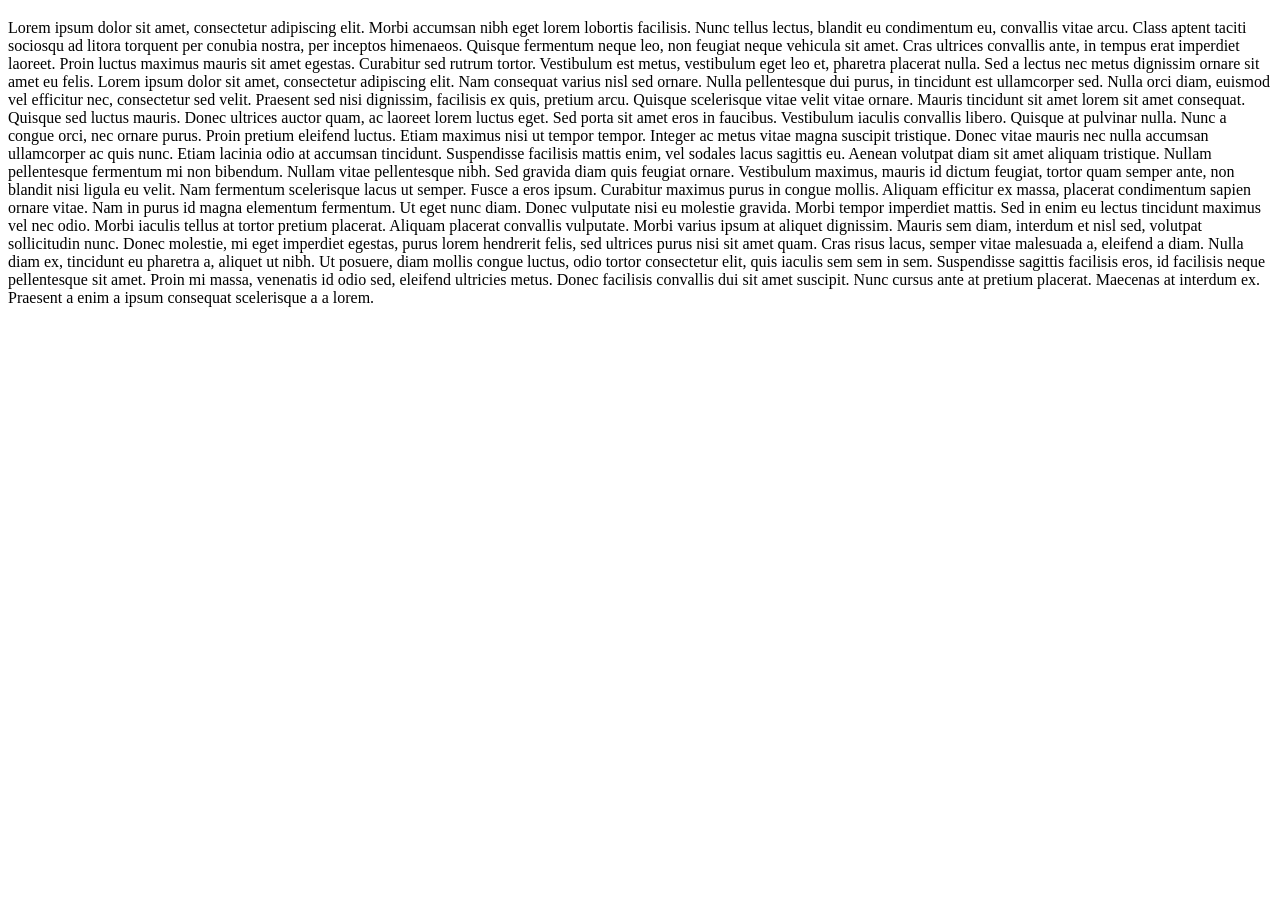
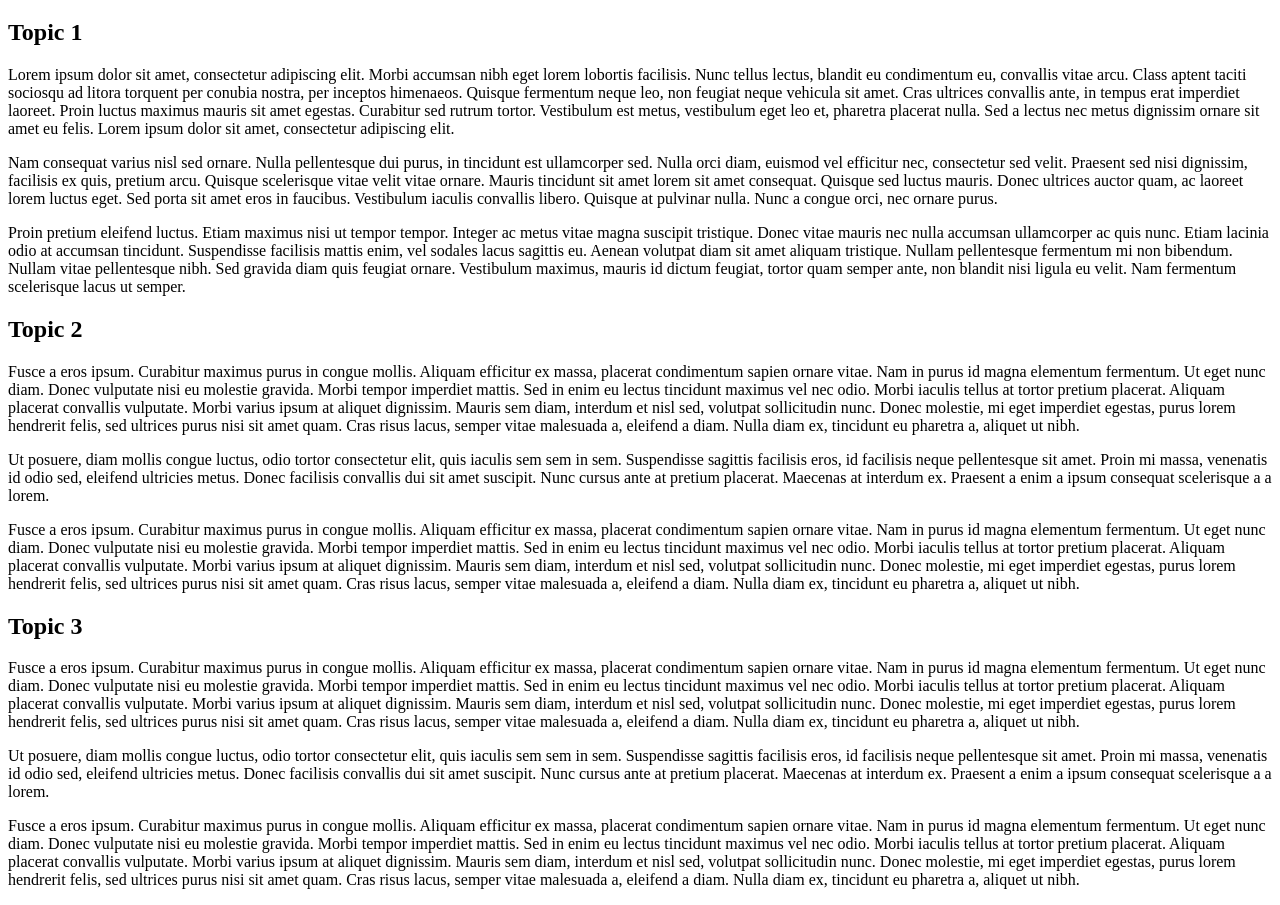
Before and after one commit to VazzolerMatheus/itc134-wn19-whitepaper-webpage, a plain HTML site: page index.html in a window 1280 px wide. Shown: the part 123-1028 px from the top of the page. Before the commit the page ends 800 px from the top, so only its background shows below. Drawn offline with Linux system fonts and the light colour scheme.

Commit message:
Fixes paragraphs and adds more headinds

```diff
--- a/index.html
+++ b/index.html
@@ -1,5 +1,5 @@
 <html>
-
+<html lang="en">
     <head>
         <meta charset="utf-8">
 
@@ -21,15 +21,32 @@
 
         <h1>Crypto Currency</h1>
 
-        <p1>Lorem ipsum dolor sit amet, consectetur adipiscing elit. Morbi accumsan nibh eget lorem lobortis facilisis. Nunc tellus lectus, blandit eu condimentum eu, convallis vitae arcu. Class aptent taciti sociosqu ad litora torquent per conubia nostra, per inceptos himenaeos. Quisque fermentum neque leo, non feugiat neque vehicula sit amet. Cras ultrices convallis ante, in tempus erat imperdiet laoreet. Proin luctus maximus mauris sit amet egestas. Curabitur sed rutrum tortor. Vestibulum est metus, vestibulum eget leo et, pharetra placerat nulla. Sed a lectus nec metus dignissim ornare sit amet eu felis. Lorem ipsum dolor sit amet, consectetur adipiscing elit.</p1>
 
-        <p2>Nam consequat varius nisl sed ornare. Nulla pellentesque dui purus, in tincidunt est ullamcorper sed. Nulla orci diam, euismod vel efficitur nec, consectetur sed velit. Praesent sed nisi dignissim, facilisis ex quis, pretium arcu. Quisque scelerisque vitae velit vitae ornare. Mauris tincidunt sit amet lorem sit amet consequat. Quisque sed luctus mauris. Donec ultrices auctor quam, ac laoreet lorem luctus eget. Sed porta sit amet eros in faucibus. Vestibulum iaculis convallis libero. Quisque at pulvinar nulla. Nunc a congue orci, nec ornare purus.</p2>
+        <h2>Topic 1</h2>
 
-        <p3>Proin pretium eleifend luctus. Etiam maximus nisi ut tempor tempor. Integer ac metus vitae magna suscipit tristique. Donec vitae mauris nec nulla accumsan ullamcorper ac quis nunc. Etiam lacinia odio at accumsan tincidunt. Suspendisse facilisis mattis enim, vel sodales lacus sagittis eu. Aenean volutpat diam sit amet aliquam tristique. Nullam pellentesque fermentum mi non bibendum. Nullam vitae pellentesque nibh. Sed gravida diam quis feugiat ornare. Vestibulum maximus, mauris id dictum feugiat, tortor quam semper ante, non blandit nisi ligula eu velit. Nam fermentum scelerisque lacus ut semper.</p3>
+        <p>Lorem ipsum dolor sit amet, consectetur adipiscing elit. Morbi accumsan nibh eget lorem lobortis facilisis. Nunc tellus lectus, blandit eu condimentum eu, convallis vitae arcu. Class aptent taciti sociosqu ad litora torquent per conubia nostra, per inceptos himenaeos. Quisque fermentum neque leo, non feugiat neque vehicula sit amet. Cras ultrices convallis ante, in tempus erat imperdiet laoreet. Proin luctus maximus mauris sit amet egestas. Curabitur sed rutrum tortor. Vestibulum est metus, vestibulum eget leo et, pharetra placerat nulla. Sed a lectus nec metus dignissim ornare sit amet eu felis. Lorem ipsum dolor sit amet, consectetur adipiscing elit.</p>
 
-        <p4>Fusce a eros ipsum. Curabitur maximus purus in congue mollis. Aliquam efficitur ex massa, placerat condimentum sapien ornare vitae. Nam in purus id magna elementum fermentum. Ut eget nunc diam. Donec vulputate nisi eu molestie gravida. Morbi tempor imperdiet mattis. Sed in enim eu lectus tincidunt maximus vel nec odio. Morbi iaculis tellus at tortor pretium placerat. Aliquam placerat convallis vulputate. Morbi varius ipsum at aliquet dignissim. Mauris sem diam, interdum et nisl sed, volutpat sollicitudin nunc. Donec molestie, mi eget imperdiet egestas, purus lorem hendrerit felis, sed ultrices purus nisi sit amet quam. Cras risus lacus, semper vitae malesuada a, eleifend a diam. Nulla diam ex, tincidunt eu pharetra a, aliquet ut nibh.</p4>
+        <p>Nam consequat varius nisl sed ornare. Nulla pellentesque dui purus, in tincidunt est ullamcorper sed. Nulla orci diam, euismod vel efficitur nec, consectetur sed velit. Praesent sed nisi dignissim, facilisis ex quis, pretium arcu. Quisque scelerisque vitae velit vitae ornare. Mauris tincidunt sit amet lorem sit amet consequat. Quisque sed luctus mauris. Donec ultrices auctor quam, ac laoreet lorem luctus eget. Sed porta sit amet eros in faucibus. Vestibulum iaculis convallis libero. Quisque at pulvinar nulla. Nunc a congue orci, nec ornare purus.</p>
 
-        <p5>Ut posuere, diam mollis congue luctus, odio tortor consectetur elit, quis iaculis sem sem in sem. Suspendisse sagittis facilisis eros, id facilisis neque pellentesque sit amet. Proin mi massa, venenatis id odio sed, eleifend ultricies metus. Donec facilisis convallis dui sit amet suscipit. Nunc cursus ante at pretium placerat. Maecenas at interdum ex. Praesent a enim a ipsum consequat scelerisque a a lorem.</p5>
+        <p>Proin pretium eleifend luctus. Etiam maximus nisi ut tempor tempor. Integer ac metus vitae magna suscipit tristique. Donec vitae mauris nec nulla accumsan ullamcorper ac quis nunc. Etiam lacinia odio at accumsan tincidunt. Suspendisse facilisis mattis enim, vel sodales lacus sagittis eu. Aenean volutpat diam sit amet aliquam tristique. Nullam pellentesque fermentum mi non bibendum. Nullam vitae pellentesque nibh. Sed gravida diam quis feugiat ornare. Vestibulum maximus, mauris id dictum feugiat, tortor quam semper ante, non blandit nisi ligula eu velit. Nam fermentum scelerisque lacus ut semper.</p>
+
+        <h2>Topic 2</h2>
+
+        <p>Fusce a eros ipsum. Curabitur maximus purus in congue mollis. Aliquam efficitur ex massa, placerat condimentum sapien ornare vitae. Nam in purus id magna elementum fermentum. Ut eget nunc diam. Donec vulputate nisi eu molestie gravida. Morbi tempor imperdiet mattis. Sed in enim eu lectus tincidunt maximus vel nec odio. Morbi iaculis tellus at tortor pretium placerat. Aliquam placerat convallis vulputate. Morbi varius ipsum at aliquet dignissim. Mauris sem diam, interdum et nisl sed, volutpat sollicitudin nunc. Donec molestie, mi eget imperdiet egestas, purus lorem hendrerit felis, sed ultrices purus nisi sit amet quam. Cras risus lacus, semper vitae malesuada a, eleifend a diam. Nulla diam ex, tincidunt eu pharetra a, aliquet ut nibh.</p>
+
+        <p>Ut posuere, diam mollis congue luctus, odio tortor consectetur elit, quis iaculis sem sem in sem. Suspendisse sagittis facilisis eros, id facilisis neque pellentesque sit amet. Proin mi massa, venenatis id odio sed, eleifend ultricies metus. Donec facilisis convallis dui sit amet suscipit. Nunc cursus ante at pretium placerat. Maecenas at interdum ex. Praesent a enim a ipsum consequat scelerisque a a lorem.</p>
+
+        <p>Fusce a eros ipsum. Curabitur maximus purus in congue mollis. Aliquam efficitur ex massa, placerat condimentum sapien ornare vitae. Nam in purus id magna elementum fermentum. Ut eget nunc diam. Donec vulputate nisi eu molestie gravida. Morbi tempor imperdiet mattis. Sed in enim eu lectus tincidunt maximus vel nec odio. Morbi iaculis tellus at tortor pretium placerat. Aliquam placerat convallis vulputate. Morbi varius ipsum at aliquet dignissim. Mauris sem diam, interdum et nisl sed, volutpat sollicitudin nunc. Donec molestie, mi eget imperdiet egestas, purus lorem hendrerit felis, sed ultrices purus nisi sit amet quam. Cras risus lacus, semper vitae malesuada a, eleifend a diam. Nulla diam ex, tincidunt eu pharetra a, aliquet ut nibh.</p>
+
+        <h2>Topic 3</h2>
+
+        <p>Fusce a eros ipsum. Curabitur maximus purus in congue mollis. Aliquam efficitur ex massa, placerat condimentum sapien ornare vitae. Nam in purus id magna elementum fermentum. Ut eget nunc diam. Donec vulputate nisi eu molestie gravida. Morbi tempor imperdiet mattis. Sed in enim eu lectus tincidunt maximus vel nec odio. Morbi iaculis tellus at tortor pretium placerat. Aliquam placerat convallis vulputate. Morbi varius ipsum at aliquet dignissim. Mauris sem diam, interdum et nisl sed, volutpat sollicitudin nunc. Donec molestie, mi eget imperdiet egestas, purus lorem hendrerit felis, sed ultrices purus nisi sit amet quam. Cras risus lacus, semper vitae malesuada a, eleifend a diam. Nulla diam ex, tincidunt eu pharetra a, aliquet ut nibh.</p>
+
+        <p>Ut posuere, diam mollis congue luctus, odio tortor consectetur elit, quis iaculis sem sem in sem. Suspendisse sagittis facilisis eros, id facilisis neque pellentesque sit amet. Proin mi massa, venenatis id odio sed, eleifend ultricies metus. Donec facilisis convallis dui sit amet suscipit. Nunc cursus ante at pretium placerat. Maecenas at interdum ex. Praesent a enim a ipsum consequat scelerisque a a lorem.</p>
+
+        <p>Fusce a eros ipsum. Curabitur maximus purus in congue mollis. Aliquam efficitur ex massa, placerat condimentum sapien ornare vitae. Nam in purus id magna elementum fermentum. Ut eget nunc diam. Donec vulputate nisi eu molestie gravida. Morbi tempor imperdiet mattis. Sed in enim eu lectus tincidunt maximus vel nec odio. Morbi iaculis tellus at tortor pretium placerat. Aliquam placerat convallis vulputate. Morbi varius ipsum at aliquet dignissim. Mauris sem diam, interdum et nisl sed, volutpat sollicitudin nunc. Donec molestie, mi eget imperdiet egestas, purus lorem hendrerit felis, sed ultrices purus nisi sit amet quam. Cras risus lacus, semper vitae malesuada a, eleifend a diam. Nulla diam ex, tincidunt eu pharetra a, aliquet ut nibh.</p>
+
+
 
     </body>
 
```
